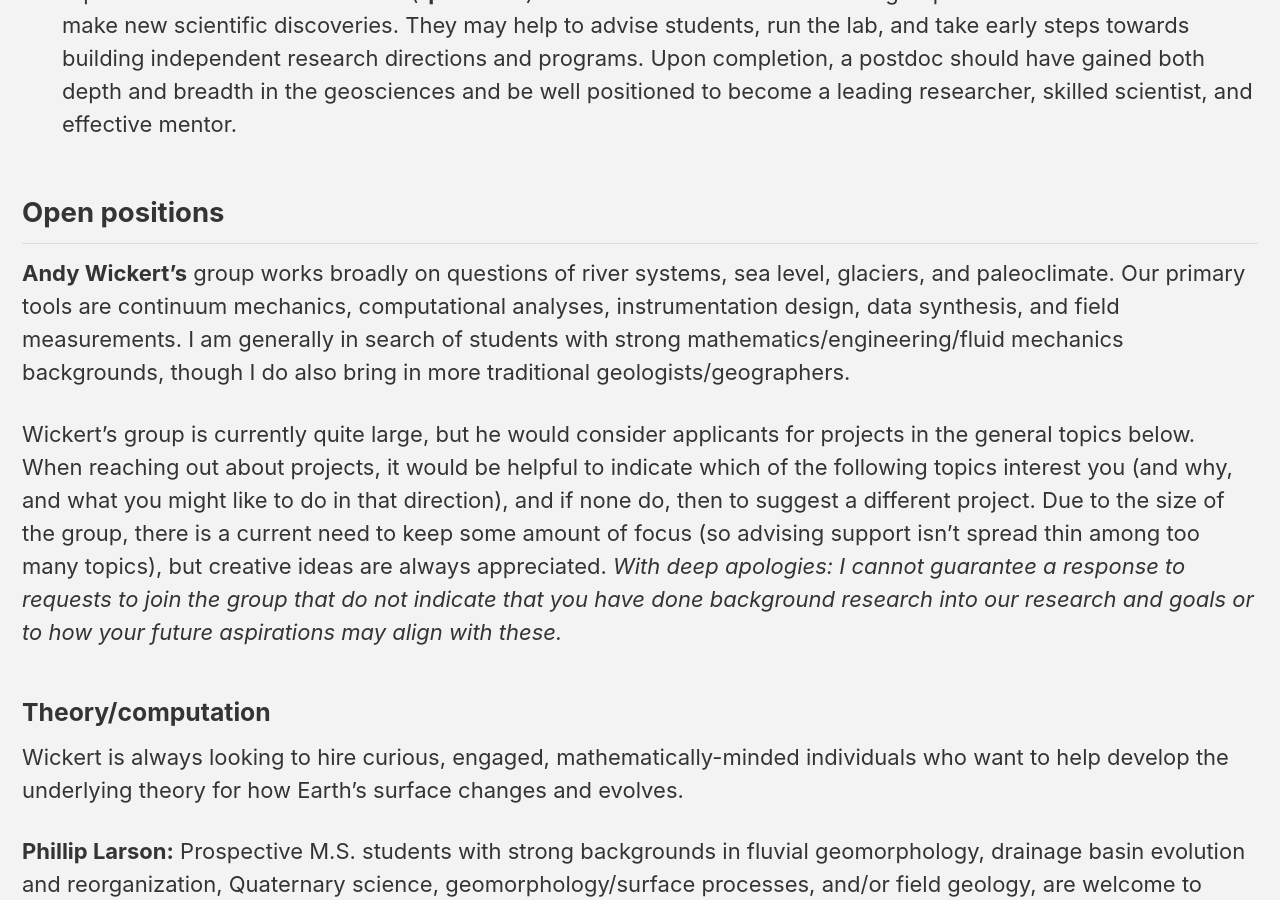
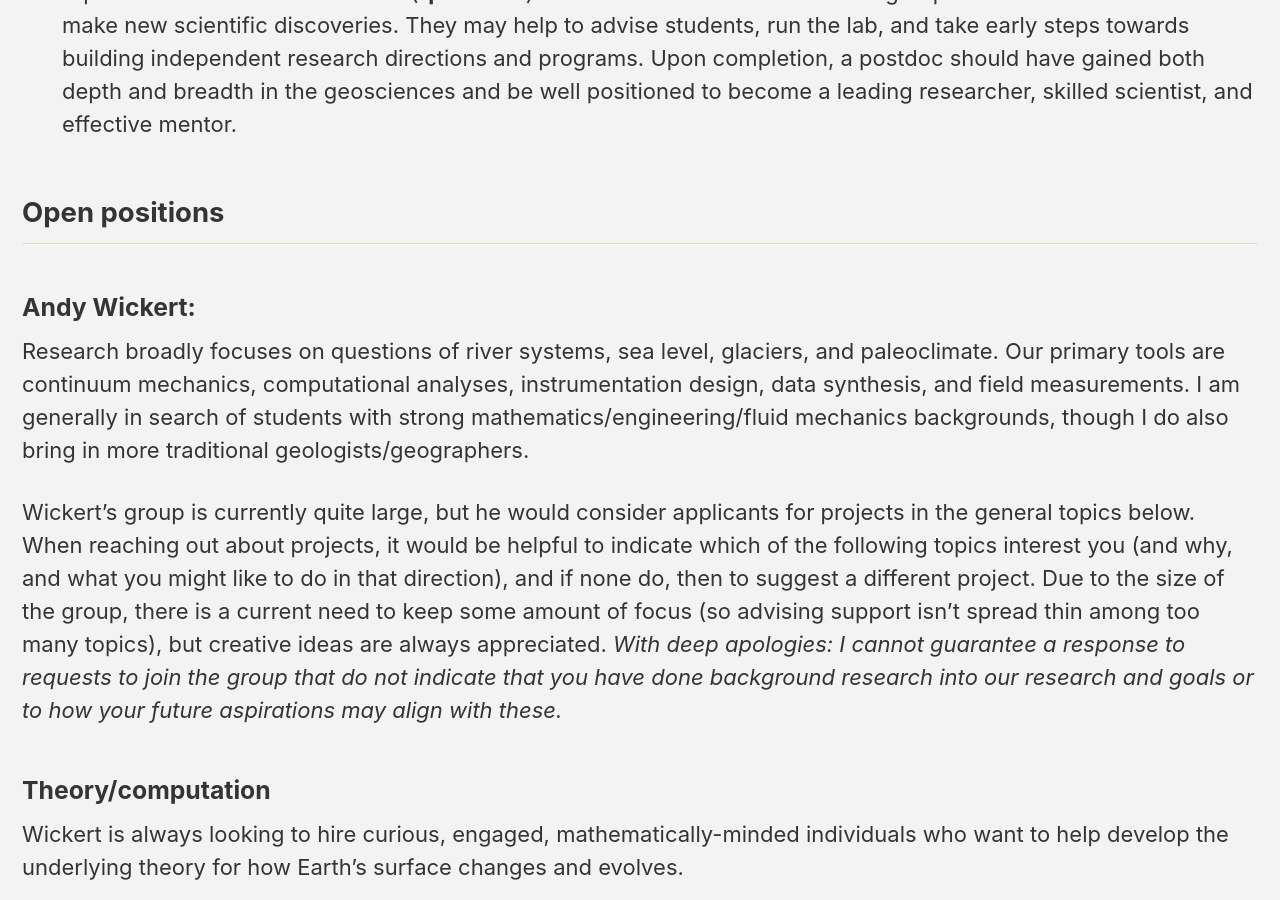
Before and after one commit to MNiMORPH/MNiMORPH.github.io, a Jekyll site: the page built from _pages/prospective.md, in a window 1280 px wide and 900 px high, scrolled down 2551 px. Built offline with Jekyll 4.4.1, drawn with Linux system fonts in a browser that asks for light colours; cached includes are drawn as plain includes; nearby versions of some CDN libraries.

Commit message:
Update prospective.md

```diff
--- a/_pages/prospective.md
+++ b/_pages/prospective.md
@@ -44,7 +44,8 @@
 
 ## Open positions
 
-**Andy Wickert's** group works broadly on questions of river systems, sea level, glaciers, and paleoclimate. Our primary tools are continuum mechanics, computational analyses, instrumentation design, data synthesis, and field measurements. I am generally in search of students with strong mathematics/engineering/fluid mechanics backgrounds, though I do also bring in more traditional geologists/geographers.
+### **Andy Wickert:**
+Research broadly focuses on questions of river systems, sea level, glaciers, and paleoclimate. Our primary tools are continuum mechanics, computational analyses, instrumentation design, data synthesis, and field measurements. I am generally in search of students with strong mathematics/engineering/fluid mechanics backgrounds, though I do also bring in more traditional geologists/geographers.
 
 Wickert's group is currently quite large, but he would consider applicants for projects in the general topics below. When reaching out about projects, it would be helpful to indicate which of the following topics interest you (and why, and what you might like to do in that direction), and if none do, then to suggest a different project. Due to the size of the group, there is a current need to keep some amount of focus (so advising support isn't spread thin among too many topics), but creative ideas are always appreciated. *With deep apologies: I cannot guarantee a response to requests to join the group that do not indicate that you have done background research into our research and goals or to how your future aspirations may align with these.*
 
@@ -52,7 +53,8 @@
 
 Wickert is always looking to hire curious, engaged, mathematically-minded individuals who want to help develop the underlying theory for how Earth's surface changes and evolves.
 
-**Phillip Larson:** Prospective M.S. students with strong backgrounds in fluvial geomorphology, drainage basin evolution and reorganization, Quaternary science, geomorphology/surface processes, and/or field geology, are welcome to inquire with Larson (phillip.larson@mnsu.edu). Much of Larson's research is field and geospatial data-focused so field work and GIS interests are necessary.  Larson has a number of research projects ongoing that potential graduate students focused on geomorphology/surface processes and interested in understanding drainage basin evolution and response tied to base level adjustment and drainage integration could fit in to.  Many of these projects are focused on landscapes in the upper Midwest, USA, where (de)glaciation and human impacts have produced a dynamic natural laboratory for rapid late Quaternary, post-Euro-American-settlement, and ongoing landscape change. Larson is also actively working in the Basin and Range and may have capacity for M.S. students interested in work there. Future work is being planned in Iceland and within the Lake Superior basin. Larson is also receptive to inquiries with creative ideas/research questions in mind.  Just reach out.  Please make sure to include your C.V. and unofficial transcripts if you contact him.
+### **Phillip Larson:**
+Prospective M.S. students with strong backgrounds in fluvial geomorphology, drainage basin evolution and reorganization, Quaternary science, geomorphology/surface processes, and/or field geology, are welcome to inquire with Larson (phillip.larson@mnsu.edu). Much of Larson's research is field and geospatial data-focused so field work and GIS interests are necessary.  Larson has a number of research projects ongoing that potential graduate students focused on geomorphology/surface processes and interested in understanding drainage basin evolution and response tied to base level adjustment and drainage integration could fit in to.  Many of these projects are focused on landscapes in the upper Midwest, USA, where (de)glaciation and human impacts have produced a dynamic natural laboratory for rapid late Quaternary, post-Euro-American-settlement, and ongoing landscape change. Larson is also actively working in the Basin and Range and may have capacity for M.S. students interested in work there. Future work is being planned in Iceland and within the Lake Superior basin. Larson is also receptive to inquiries with creative ideas/research questions in mind.  Just reach out.  Please make sure to include your C.V. and unofficial transcripts if you contact him.
 
 ### Field/Laboratory/Geospatial
 
```
